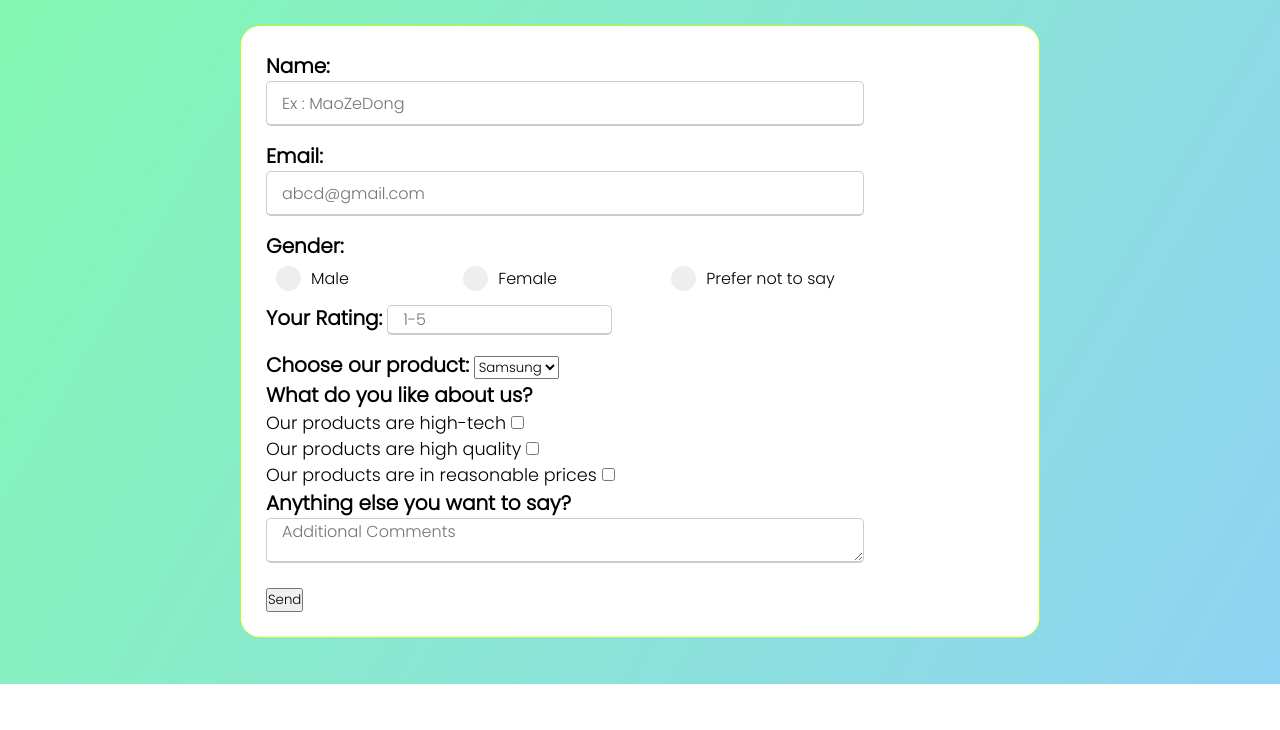
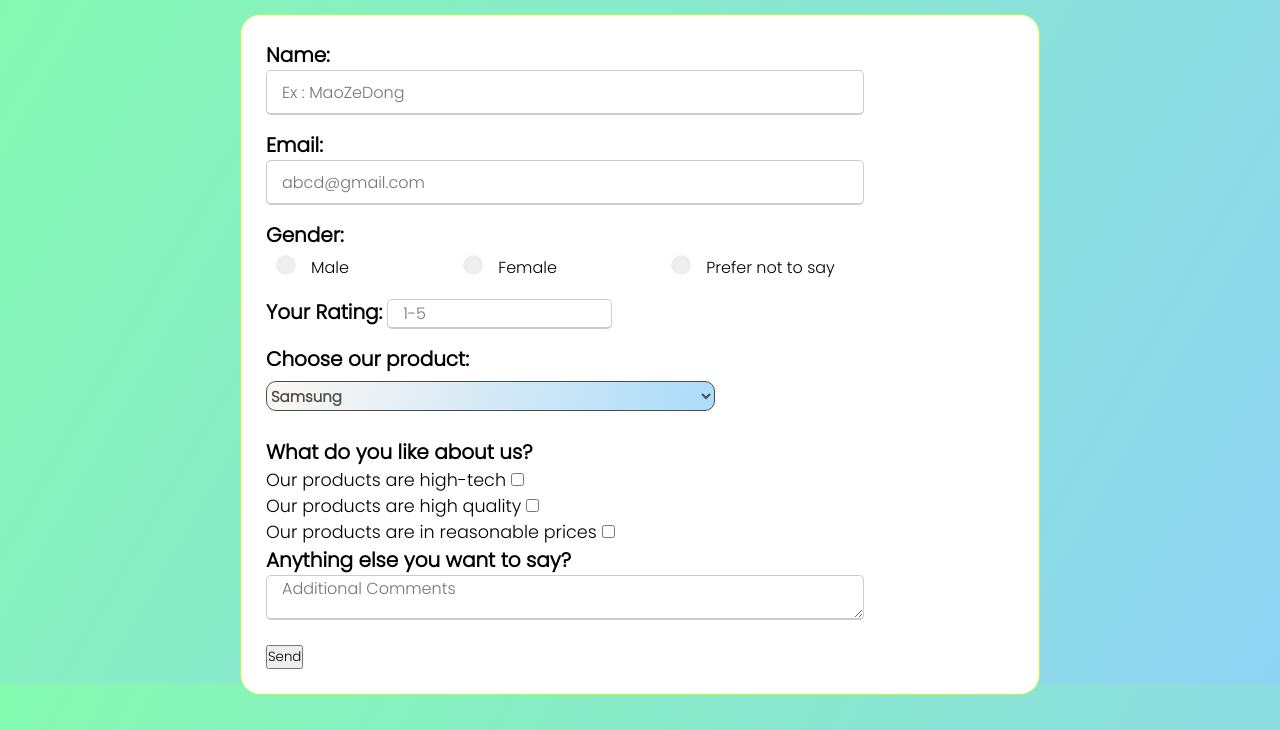
Before and after one commit to DerpJ3t/FCC-ResponsiveWebDesign-Projects, a plain HTML site: page Survey/index.html in a window 1280 px wide. Shown: the part 116-846 px from the top of the page. Before the commit the page ends 800 px from the top, so only its background shows below. Drawn offline with Linux system fonts and the light colour scheme.

Commit message:
customize the select tag im not touching the options tag lul

```diff
--- a/Survey/index.html
+++ b/Survey/index.html
@@ -48,6 +48,7 @@
                 <input type="number" name="number" id="number" placeholder="1-5" step="1" min="1" max="5">
                 <br>
                 <label for="choose-product" id="product-title">Choose our product:</label>
+                <div class="select">
                     <select name="choose-product" id="dropdown">
                         <option value="samsung">Samsung</option>
                         <option value="apple">Apple</option>
@@ -55,6 +56,7 @@
                         <option value="oppo">Oppo</option>
                         <option value="vivo">Vivo</option>
                     </select>
+                </div>
                 <br>
                 <p id="compliment-question">What do you like about us?</p>
                 <label for="high-tech">Our products are high-tech</label>
--- a/Survey/style.css
+++ b/Survey/style.css
@@ -67,6 +67,7 @@ input[type=text],input[type=email] , textarea{
     width: 90%;
     margin-left: 10px;
     margin-top: 5px;
+    margin-bottom: 5px;
 }
 #name:focus, #email:focus, #number:focus,textarea:focus{
     border-color: #6eb9ff;
@@ -95,8 +96,8 @@ input[type=text],input[type=email] , textarea{
     position: absolute;
     top: 0;
     left: 0;
-    height: 25px;
-    width: 25px;
+    height: 20px;
+    width: 20px;
     background-color: #eee;
     border-radius: 50%;
 }
@@ -109,3 +110,24 @@ input[type=text],input[type=email] , textarea{
 #gender-container input:checked ~.radio-button{
     background-color: hsl(145, 100%, 50%);
 }
+
+select{
+    /*reset styles*/
+    background: linear-gradient(285deg, #87cefa, #fff5ee);
+    opacity: 70%;
+    border: none;
+    padding: 0 1em 0 0 ;
+    margin-top: 7px;
+    height: 30px;
+    width: 60%;
+    font-family: inherit;
+    font-weight: bolder;
+    font-size: 15px;
+    border-radius: 10px;
+    border: 1px solid  black;
+}
+select:focus{
+    border: 1px solid  #7649ffee;
+    border-bottom-width: 2px;
+    transition: all 0.2s ease-in;
+}
```
Lines whose indentation alone changed are shown as unchanged.
